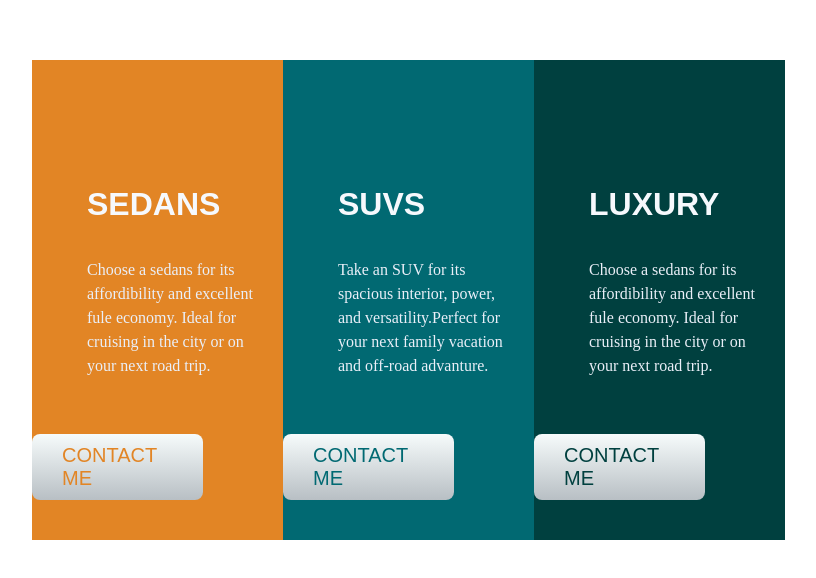
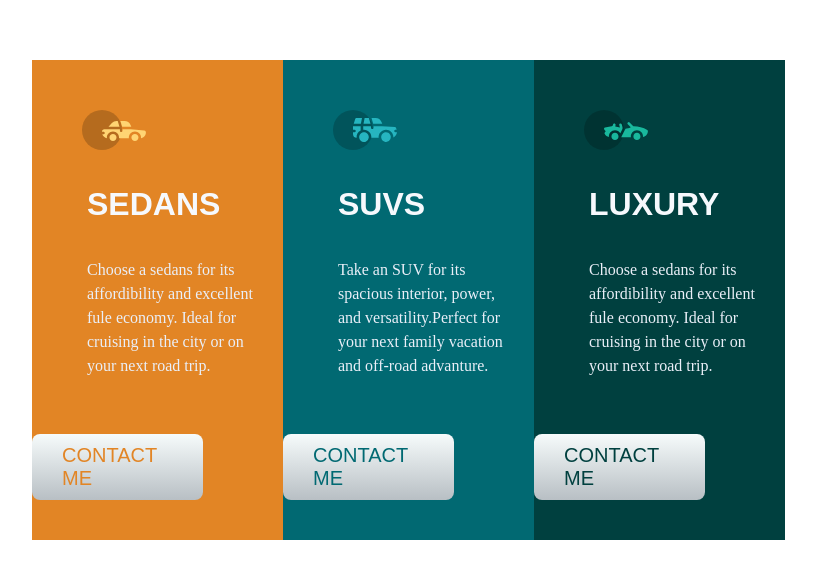
Before and after one commit to Harsh23patil/3-column-preview-card-component, a plain HTML site: page index.html in a window 1280 px wide. Shown: the part 140-718 px from the top of the page, without its empty margins (280-1096 px from the left). Drawn offline with Linux system fonts and the light colour scheme.

Commit message:
Location

```diff
--- a/index.html
+++ b/index.html
@@ -11,7 +11,7 @@
 <body>
     <div class="main">
         <div class="firstBox">
-            <img class="sedans" src="/WebSite Ideas/3-column-preview-card-component/images/icon-sedans.svg" alt="">
+            <img class="sedans" src="icon-sedans.svg" alt="sedans">
             <div class="info">
                 <h1 class="carName">SEDANS</h1>
                 <p class="carDescription">Choose a sedans for its affordibility and excellent fule economy. Ideal for cruising in the city or on your next road trip.</p>
@@ -19,7 +19,7 @@
             <a class="btn"  id="b1" href="mailto:name@email.com">CONTACT ME</a>
         </div>
         <div class="secBox">
-            <img class="Suvs" src="/WebSite Ideas/3-column-preview-card-component/images/icon-suvs.svg" alt="">
+            <img class="Suvs" src="icon-suvs.svg" alt="Suvs">
             <div class="info">
                 <h1 class="carName">SUVS</h1>
                 <p class="carDescription">Take an SUV for its spacious interior, power, and versatility.Perfect for your next family vacation and off-road advanture.</p>
@@ -27,7 +27,7 @@
             <a class="btn" id="b2" href="mailto:name@email.com">CONTACT ME</a>
         </div>
         <div class="thirdBox">
-            <img class="Luxury" src="/WebSite Ideas/3-column-preview-card-component/images/icon-suvs.svg" alt="">
+            <img class="Luxury" src="icon-luxury.svg" alt="luxury">
             <div class="info">
                 <h1 class="carName">LUXURY</h1>
                 <p class="carDescription">Choose a sedans for its affordibility and excellent fule economy. Ideal for cruising in the city or on your next road trip.</p>
```
